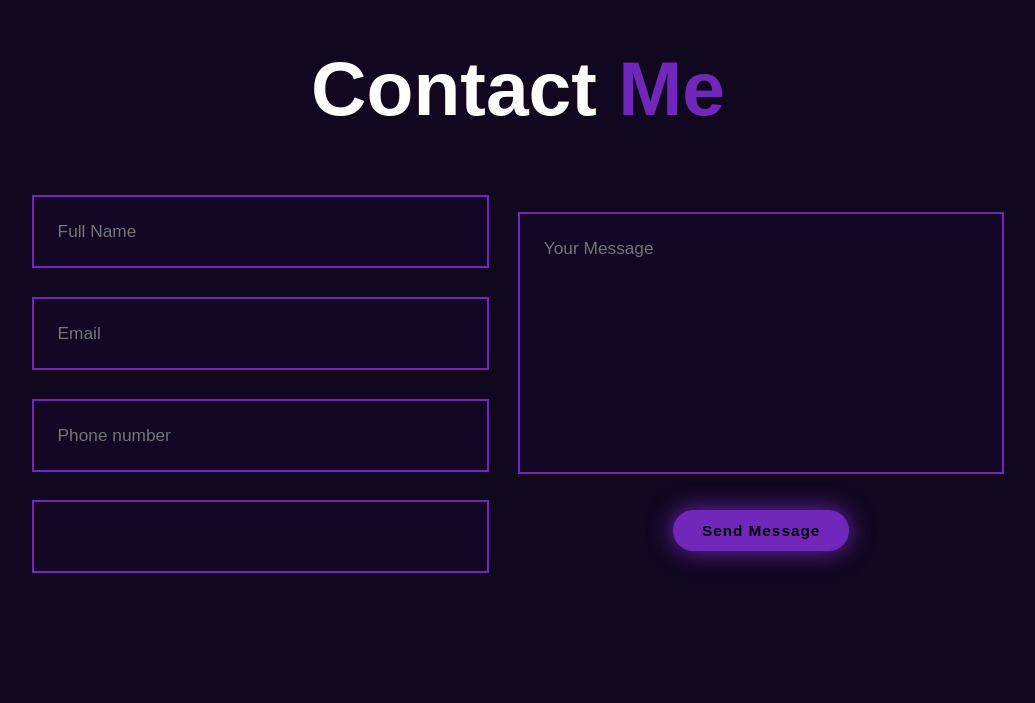
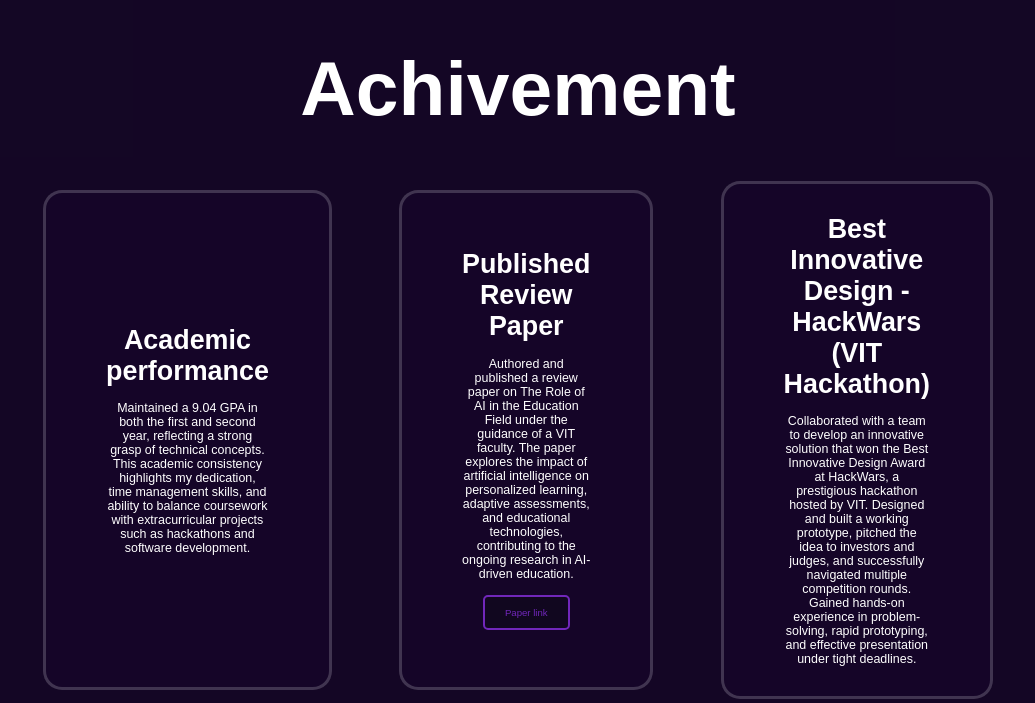
Before and after one commit to Tanushka-lokegaonkar/portfolio-, a plain HTML site: page index.html in a window 1280 px wide. Shown: the part 3908-4611 px from the top of the page, without its empty margins (122-1157 px from the left). Drawn offline with nearby package versions, Linux system fonts and the light colour scheme; a script that the page names is missing.

Commit message:
added achivement section

```diff
--- a/index.html
+++ b/index.html
@@ -132,7 +132,33 @@
                 </div>
             </div>
         </div>
+    </section>
 
+    <section class="achivement" id="achivement">
+        <div class="achivement-box">
+            <h2 class="heading">Achivement</h2>
+            <div class="wrapper2">
+                <div class="achivement-item">
+                    <h2>Academic performance</h2>
+                    <p>Maintained a 9.04 GPA in both the first and second year, reflecting a strong grasp of technical concepts. This academic consistency highlights my dedication, time management skills, and ability to balance coursework with extracurricular projects such as hackathons and software development.
+                    </p>
+                </div>
+
+                <div class="achivement-item">
+                    <h2>Published Review Paper</h2>
+                    <p>Authored and published a review paper on The Role of AI in the Education Field under the guidance of a VIT faculty. The paper explores the impact of artificial intelligence on personalized learning, adaptive assessments, and educational technologies, contributing to the ongoing research in AI-driven education.
+                    </p>
+                    <a href="https://www.ijprems.com/paperdetail.php?paperId=6e85bf09c44b283f438d48a9096a6f58&title=Role+of+Artificial+Intelligence+in+Education+Advancement&authpr=Tanushka+Milind+Lokegaonkar" class="btn2">Paper link</a>
+                </div>
+
+                <div class="achivement-item">
+                    <h2>Best Innovative Design - HackWars (VIT Hackathon)</h2>
+                    <p>Collaborated with a team to develop an innovative solution that won the Best Innovative Design Award at HackWars, a prestigious hackathon hosted by VIT. Designed and built a working prototype, pitched the idea to investors and judges, and successfully navigated multiple competition rounds. Gained hands-on experience in problem-solving, rapid prototyping, and effective presentation under tight deadlines.
+                    </p>
+                </div>
+
+            </div>
+        </div>
     </section>
 
     <section class="contact" id="contact">
--- a/style.css
+++ b/style.css
@@ -478,6 +478,53 @@ span{
     color: var(--bg-color);
 }
 
+.achivement{
+    background: var(--second-bg-color);
+}
+.achivement-box{
+    background-size: cover;
+    display: flex;
+    align-items: center;
+    justify-content: center;
+    flex-direction: column;
+}
+.wrapper2{
+    display: grid;
+    grid-template-columns: repeat(3, 1fr);
+    gap: 3rem;
+    justify-content: center;
+    align-items: center;
+}
+.achivement-item{
+    min-height: 500px;
+    max-width: 450px;
+    background-color: var(--second-bg-color);
+    border: 3px solid rgba(238, 238, 238, 0.2);
+    border-radius: 2rem;
+    margin: 0 2rem;
+    padding: 30px 60px;
+    cursor: pointer;
+    display: flex;
+    flex-direction: column;
+    align-items: center;
+    justify-content: center;
+    text-align: center;
+    gap: 1.5rem;
+    color: white;
+    transition: 0.4s ease-in-out;
+}
+.achivement-item:hover{
+    border: 3px solid var(--main-color);
+    transform: translateY(-10px)scale(1.03);
+    box-shadow: 0 0 50px var(--main-color);
+}
+.achivement-item h2{
+    font-size: 2.8rem;
+}
+.achivement-item p{
+    font-size: 1.3rem;
+}
+
 .contact{
     background-color: var(--bg-color);
 }
```
